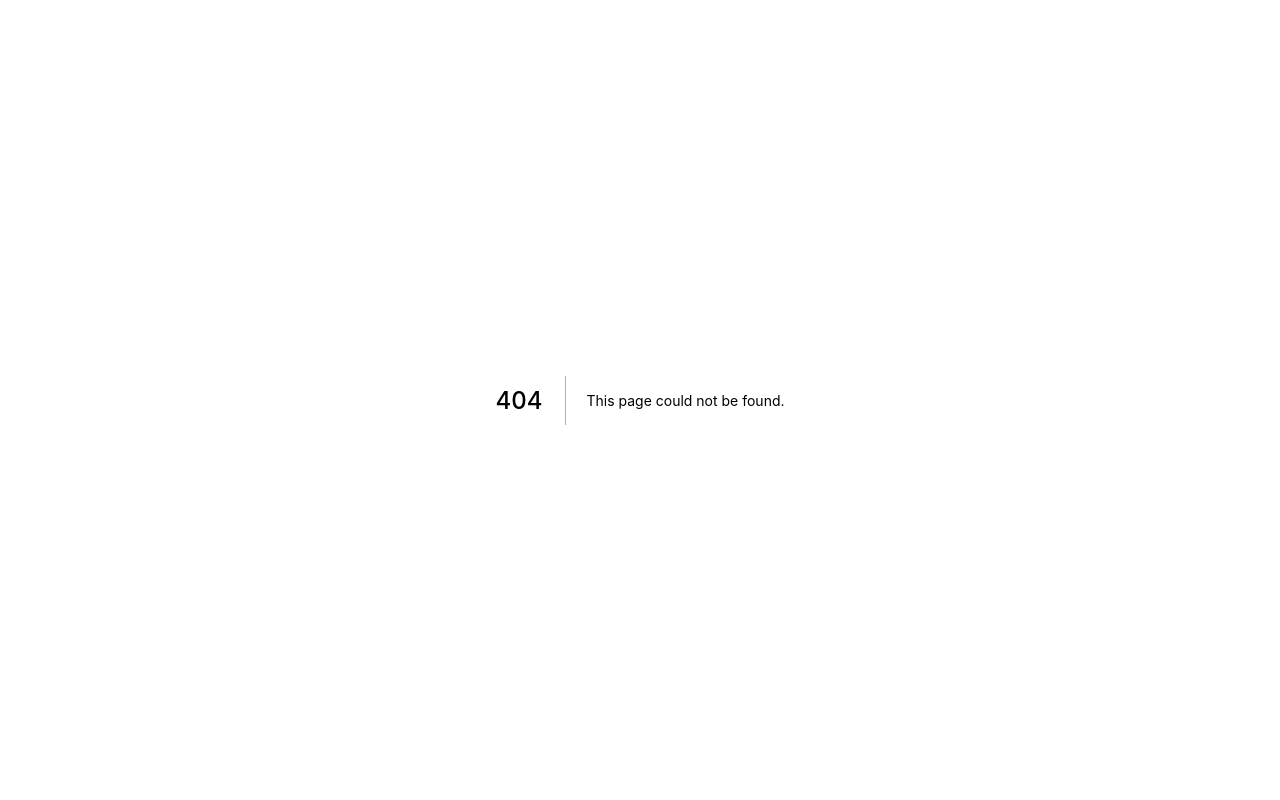
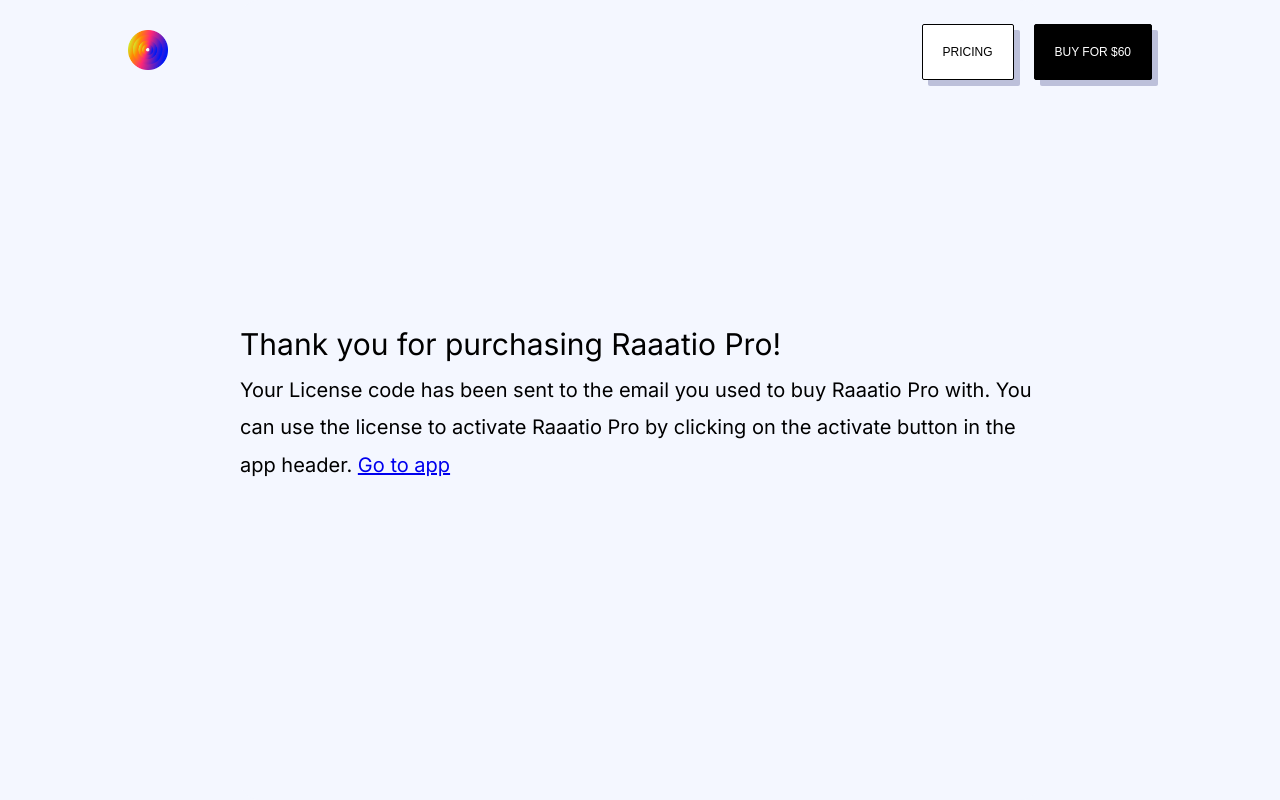
Before and after one commit to iamnottheway/Raaatio, a Next.js app: page /thanks in a window 1280 px wide. Before the commit this address had no page. Shown: the top 800 px of the page. Built offline with nearby package versions, Linux system fonts and the light colour scheme.

Commit message:
thanks page

```diff
--- a/components/layout.js
+++ b/components/layout.js
@@ -24,7 +24,7 @@
   display: flex;
   justify-content: center;
   align-items: center;
-  background-color: #f5eff5;
+  background-color: #f0f0f0;
   background-repeat: repeat;
   background-image: url("/static/grid.svg");
 
--- a/components/properties-bar/index.js
+++ b/components/properties-bar/index.js
@@ -121,7 +121,7 @@
 
       <RowContainer>
         <ItemContainer>
-          <InputFieldLabel htmlFor="n1_param">seed 1</InputFieldLabel>
+          <InputFieldLabel htmlFor="n1_param">seed x</InputFieldLabel>
           <InputField
             type="number"
             id="n1_param"
@@ -132,7 +132,7 @@
         </ItemContainer>
 
         <ItemContainer>
-          <InputFieldLabel htmlFor="n2_param">seed 2</InputFieldLabel>
+          <InputFieldLabel htmlFor="n2_param">seed y</InputFieldLabel>
           <InputField
             id="n2_param"
             type="number"
--- a/landing-page-components/Button/button.js
+++ b/landing-page-components/Button/button.js
@@ -4,11 +4,19 @@
 const Button = ({ label, textColor, bg, shadow, path, self = true }) => {
   return (
     <>
-      <a href={path} target={self ? "_self" : "_blank"}>
-        <ButtonWrapper textColor={textColor} bg={bg} shadow={shadow}>
-          {label ? label : "text"}
-        </ButtonWrapper>
-      </a>
+      {self ? (
+        <Link href={path}>
+          <ButtonWrapper textColor={textColor} bg={bg} shadow={shadow}>
+            {label ? label : "text"}
+          </ButtonWrapper>
+        </Link>
+      ) : (
+        <a href={path} target={self ? "_self" : "_blank"}>
+          <ButtonWrapper textColor={textColor} bg={bg} shadow={shadow}>
+            {label ? label : "text"}
+          </ButtonWrapper>
+        </a>
+      )}
     </>
   );
 };
--- a/landing-page-components/header.js
+++ b/landing-page-components/header.js
@@ -2,15 +2,18 @@
 import { Outer } from "../landing-page-components/common";
 import Button from "./Button/button";
 import { links } from "./Button/utitls";
+import Link from "next/link";
 
 export const Header = ({ textColor = "#000" }) => {
   return (
     <HeaderWrapper>
       <Outer>
         <Container>
-          <LogoContainer>
-            <img src="/static/landing-page/logo.png"></img>
-          </LogoContainer>
+          <Link href="/">
+            <LogoContainer>
+              <img src="/static/landing-page/logo.png"></img>
+            </LogoContainer>
+          </Link>
           <LinkContainer>
             <Button
               label="Pricing"
@@ -51,6 +54,7 @@
   width: auto;
   height: 100%;
   padding: 20px 0;
+  cursor: pointer;
 
   img {
     width: 40px;
--- a/landing-page-components/hero.js
+++ b/landing-page-components/hero.js
@@ -93,6 +93,7 @@
 const Wrapper = styled.div`
   width: 100%;
   height: 100%;
+  padding: 30px 0;
   position: relative;
   z-index: 3;
   background-color: inherit;
--- a/landing-page-components/pricing.js
+++ b/landing-page-components/pricing.js
@@ -146,6 +146,7 @@
   padding: 150px 0;
   background-color: #f4f7ff;
   overflow-x: hidden;
+  height: 100%;
 `;
 
 const ButtonContainer = styled.div`
--- a/pages/app.js
+++ b/pages/app.js
@@ -1,9 +1,13 @@
 import Layout from "../components/layout";
 import AnimationComponent from "../components/animationHandler";
+import Head from "next/head";
 
 export default function Index() {
   return (
     <Layout>
+      <Head>
+        <title>Raaatio - Generative noise pattern generator </title>
+      </Head>
       <AnimationComponent />
     </Layout>
   );
--- /dev/null
+++ b/pages/thanks.js
@@ -0,0 +1,87 @@
+import { Layout } from "../landing-page-components/layout";
+import Head from "next/head";
+import styled from "styled-components";
+import Link from "next/link";
+
+export default function Thankyou() {
+  return (
+    <Layout>
+      <Head>
+        <meta name="viewport" content="initial-scale=1.0, width=device-width" />
+        <title>Raaatio - Thank you for purchasing Raaatio Pro</title>
+        <meta
+          name="title"
+          content="Raaatio - Thank you for purchasing Raaatio Pro"
+        />
+        <meta
+          name="description"
+          content="Raaatio - Thank you for purchasing Raaatio Pro"
+        />
+        <meta property="og:type" content="website" />
+        <meta property="og:url" content="https://raaatio.me/" />
+        <meta
+          property="og:title"
+          content="Raaatio - Thank you for purchasing Raaatio Pro "
+        />
+        <meta
+          property="og:description"
+          content="Raaatio - Thank you for purchasing Raaatio Pro"
+        />
+      </Head>
+      <Wrapper>
+        <FaqCardContainer>
+          <Heading>Thank you for purchasing Raaatio Pro!</Heading>
+          <Description>
+            Your License code has been sent to the email you used to buy Raaatio
+            Pro with. You can use the license to activate Raaatio Pro by
+            clicking on the activate button in the app header.{" "}
+            <Link href="/app">Go to app</Link>
+          </Description>
+          {/* <img src="/otto-pro-activation-example.png"></img> */}
+        </FaqCardContainer>
+      </Wrapper>
+    </Layout>
+  );
+}
+
+const Wrapper = styled.div`
+  width: 100%;
+  height: 100%;
+  background-color: #f4f7ff;
+`;
+
+const FaqCardContainer = styled.div`
+  max-width: 800px;
+  width: 100%;
+  height: 100%;
+  /* padding: 10px; */
+  background: inherit;
+  border-radius: 20px;
+  box-sizing: border-box;
+  margin: 0 auto;
+  display: flex;
+  flex-direction: column;
+  justify-content: center;
+  /* align-items: center; */
+`;
+
+const Heading = styled.h1`
+  font-size: ${(props) => (props.size ? `${props.size}px` : "30px")};
+  font-family: Inter;
+  font-style: normal;
+  font-weight: 500;
+  line-height: 154.5%;
+  margin: 5px 0;
+  /* or 51px */
+
+  color: #000000;
+`;
+
+const Description = styled.p`
+  font-family: Inter;
+  font-style: normal;
+  font-weight: 400;
+  font-size: 20px;
+  line-height: 187.5%;
+  margin: 0px;
+`;
```
Also changed, not shown: components/header.js (+6 -2 lines).
